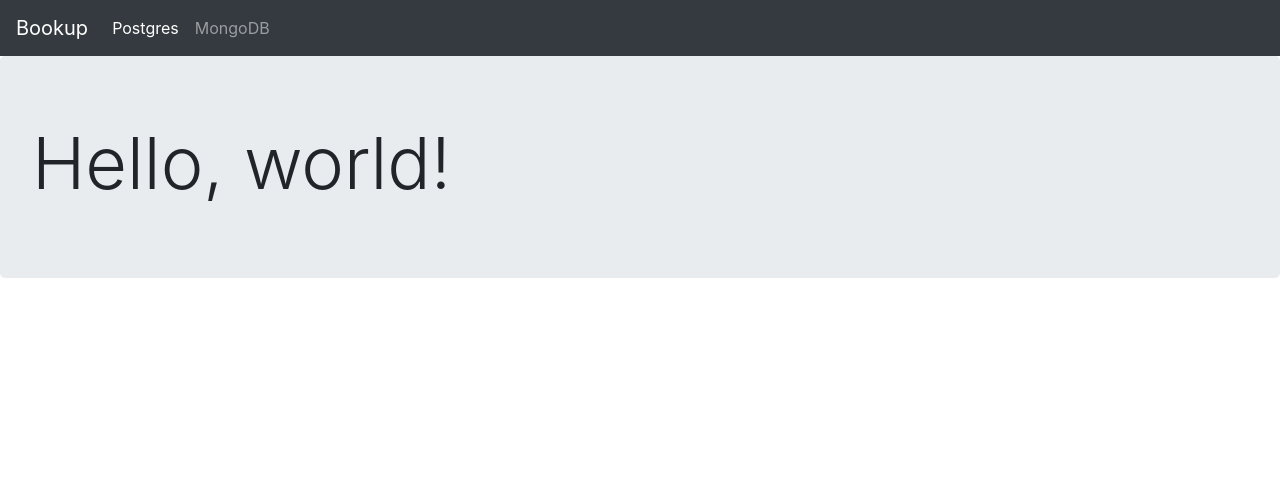
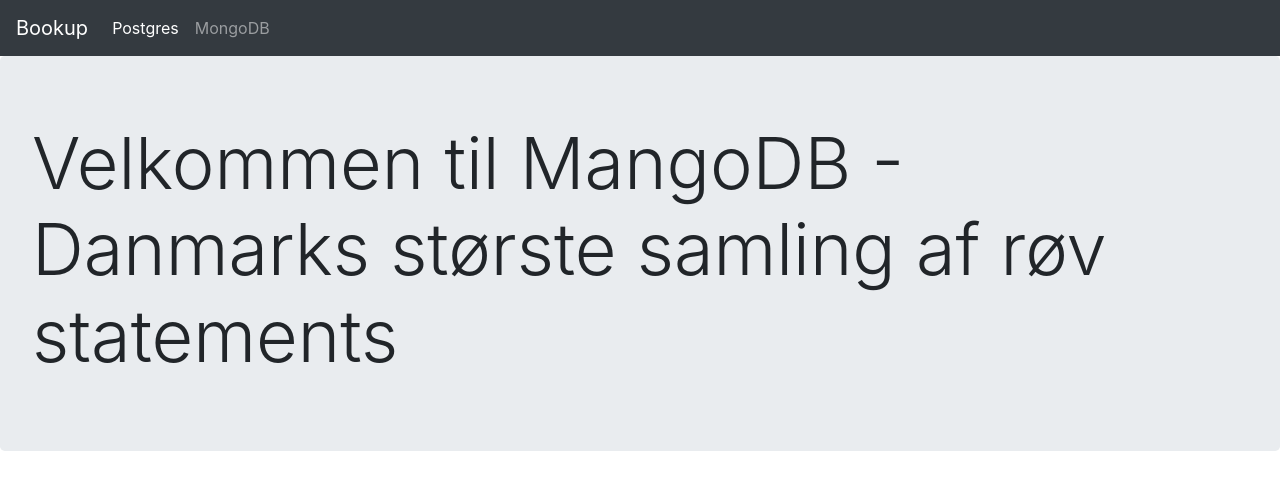
Before and after one commit to mawmaw1/Bookup, a React app in the folder frontend/: page /#/mongo in a window 1280 px wide. Shown: the top 490 px of the page. Built offline with nearby package versions, Linux system fonts and the light colour scheme; the HTML template or start-up script is replaced by a standard one.

Commit message:
minor fix

```diff
--- a/frontend/src/index.js
+++ b/frontend/src/index.js
@@ -8,8 +8,6 @@
 // ESLint failer uden den her linje ... nå
 React.toString();
 
-const title = 'Bookup lolsdf dd ff';
-
 ReactDOM.render(
     <App />,
     document.getElementById('app')
--- a/frontend/src/views/Mongo.js
+++ b/frontend/src/views/Mongo.js
@@ -4,7 +4,7 @@
     render () {
         return (
             <div className="jumbotron">
-                <h1 className="display-3">Hello, world!</h1>
+                <h1 className="display-3">Velkommen til MangoDB - Danmarks største samling af røv statements</h1>
             </div>
         );
     }
--- a/frontend/src/views/Postgres.js
+++ b/frontend/src/views/Postgres.js
@@ -4,7 +4,7 @@
     render () {
         return (
             <div className="jumbotron">
-                <h1 className="display-3">Krissen har en liten kuk</h1>
+                <h1 className="display-3">Nå</h1>
             </div>
         );
     }
```
Also changed, not shown: 1 other file (tests, documents, lock files or other folders).
